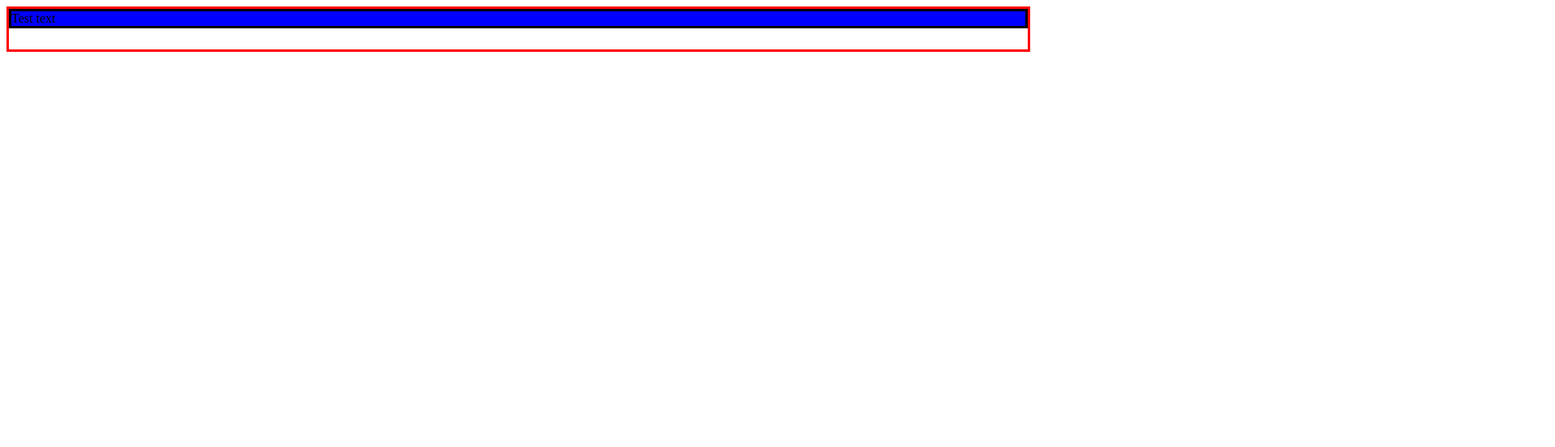
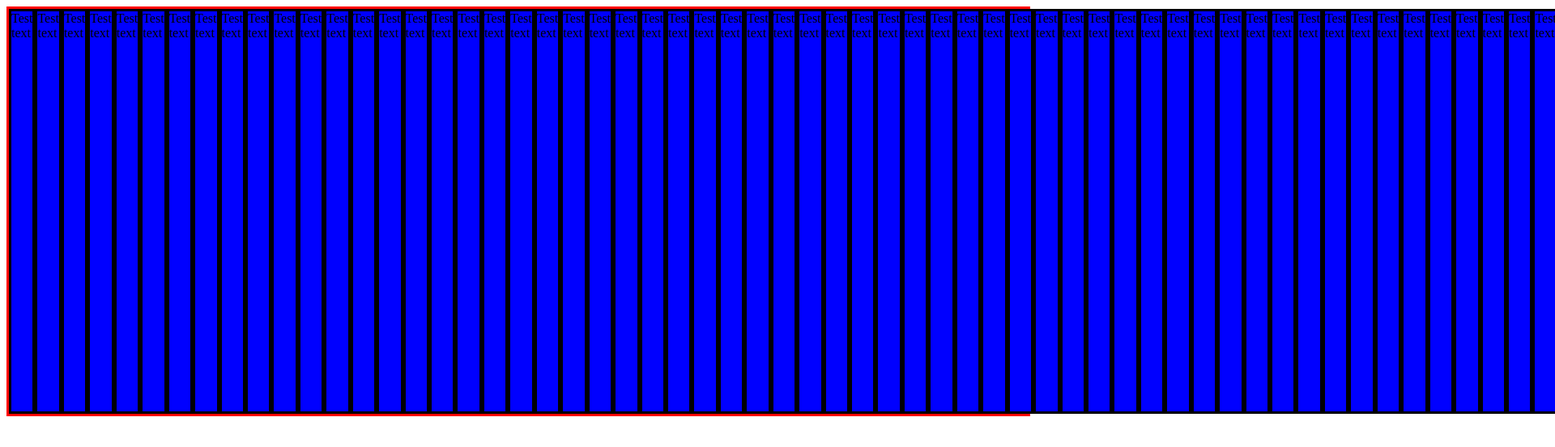
Before and after one commit to KyleA99/odin-etch-a-sketch, a plain HTML site: page index.html in a window 1280 px wide. Shown: the top 552 px of the page at 81% size, 1920 px wide, since content can reach past the window. Drawn offline with Linux system fonts and the light colour scheme.

Commit message:
Add createGrid() call function

```diff
--- a/script.js
+++ b/script.js
@@ -1,7 +1,7 @@
 let gridContainer = document.querySelector("#grid-container");
 
-// function createGrid() {
-//     for (let i =0; i < 257; i++) {
+function createGrid() {
+    for (let i = 0; i < 257; i++) {
         let divSquares = document.createElement("div");
         divSquares.classList.add("divSquaresContent");
         divSquares.textContent = "Test text";
@@ -10,5 +10,6 @@ let gridContainer = document.querySelector("#grid-container");
         divSquares.style.backgroundColor = "blue";
 
         gridContainer.appendChild(divSquares);
-//     }
-// }
+    }
+}
+createGrid();
--- a/styles.css
+++ b/styles.css
@@ -1,4 +1,5 @@
 #grid-container {
+    display: flex;
     border: solid red;
-    height: 50px;
+    height: 500px;
 }
```
